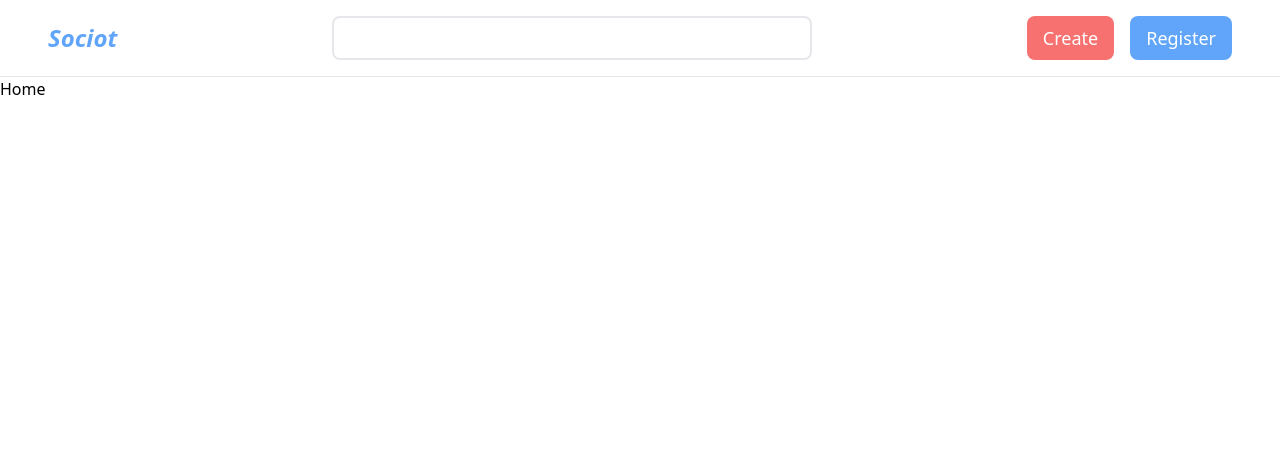
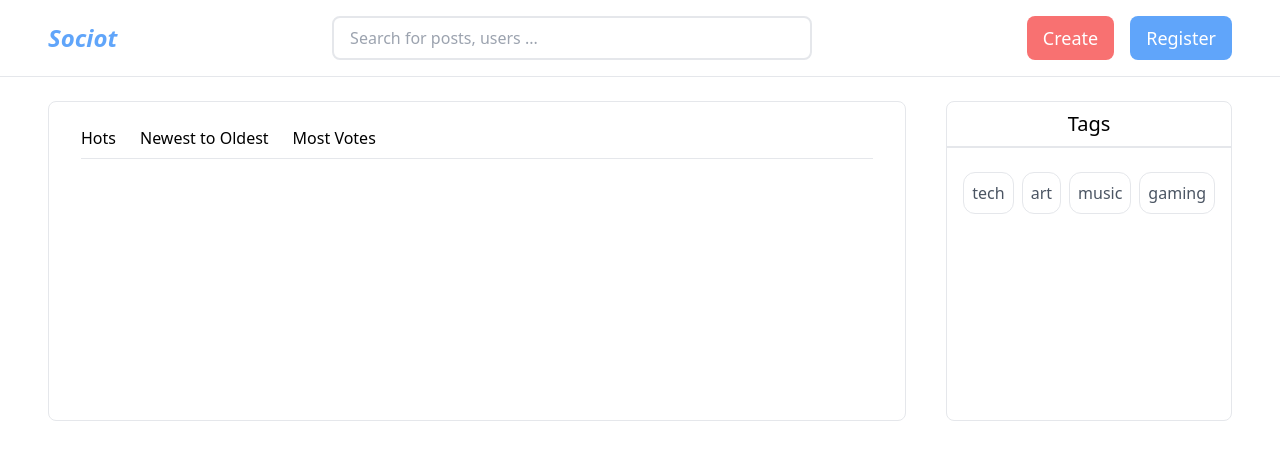
Before and after one commit to the-arcade-01/Sociot, a React (Vite) app: page / in a window 1280 px wide. Shown: the top 460 px of the page. Built offline with nearby package versions, Linux system fonts and the light colour scheme; the HTML template or start-up script is replaced by a standard one.

Commit message:
feat: home posts and tags layout done

```diff
--- /dev/null
+++ b/src/components/Posts/PostFilters.tsx
@@ -0,0 +1,9 @@
+export const PostFilters = () => {
+  return (
+    <div className="flex items-center gap-6">
+      <h1>Hots</h1>
+      <h1>Newest to Oldest</h1>
+      <h1>Most Votes</h1>
+    </div>
+  );
+};
--- /dev/null
+++ b/src/components/Posts/PostsContainer.tsx
@@ -0,0 +1,12 @@
+import { PostFilters } from "./PostFilters";
+
+const PostsContainer = () => {
+  return (
+    <div className="w-full px-8 py-6 border border-gray-200 rounded-lg flex flex-col gap-2">
+      <PostFilters />
+      <hr />
+    </div>
+  );
+};
+
+export default PostsContainer;
--- a/src/components/Search/SearchBar.tsx
+++ b/src/components/Search/SearchBar.tsx
@@ -1,7 +1,10 @@
 const SearchBar = () => {
   return (
     <div>
-      <input className="w-[30rem] py-2 px-4 outline-none border-2 border-gray-200 rounded-lg text-gray-600 " />
+      <input
+        className="w-[30rem] py-2 px-4 outline-none border-2 border-gray-200 rounded-lg text-gray-600 "
+        placeholder="Search for posts, users ..."
+      />
     </div>
   );
 };
--- /dev/null
+++ b/src/components/Tags/Tag.tsx
@@ -0,0 +1,9 @@
+interface TagProps {
+  name: string;
+}
+
+export const Tag: React.FC<TagProps> = ({ name }) => {
+  return (
+    <button className="p-2 border text-gray-600 rounded-xl">{name}</button>
+  );
+};
--- a/src/components/Tags/TagsContainer.tsx
+++ b/src/components/Tags/TagsContainer.tsx
@@ -1,3 +1,18 @@
+import { Tag } from "./Tag";
+
 export const TagsContainer = () => {
-  return <div>TagsContainer</div>;
+  const tags = ["tech", "art", "music", "gaming"];
+  return (
+    <div className="w-80 rounded-lg border border-gray-200 h-80 flex flex-col items-start gap-4">
+      <div className="w-full flex flex-col items-center py-2 gap-2">
+        <h2 className="text-xl">Tags</h2>
+        <hr className="w-full border border-gray-200" />
+      </div>
+      <div className="flex justify-center gap-2 px-4">
+        {tags.map((tag, index) => (
+          <Tag key={index} name={tag} />
+        ))}
+      </div>
+    </div>
+  );
 };
--- a/src/pages/Home/index.tsx
+++ b/src/pages/Home/index.tsx
@@ -1,3 +1,11 @@
+import PostsContainer from "../../components/Posts/PostsContainer";
+import { TagsContainer } from "../../components/Tags/TagsContainer";
+
 export const Home = () => {
-  return <div>Home</div>;
+  return (
+    <div className="my-6 mx-4 px-8 flex justify-between gap-10">
+      <PostsContainer />
+      <TagsContainer />
+    </div>
+  );
 };
```
